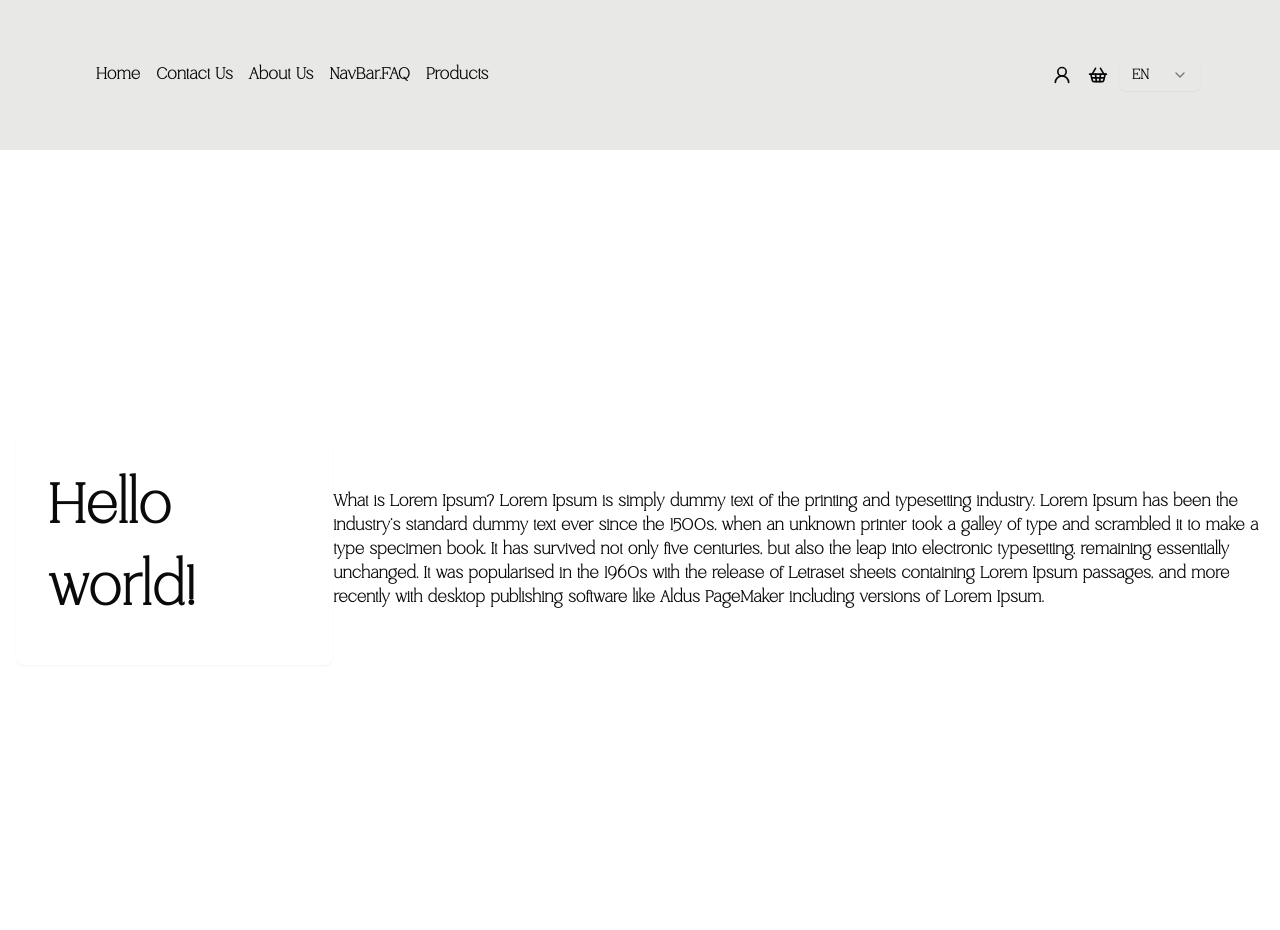
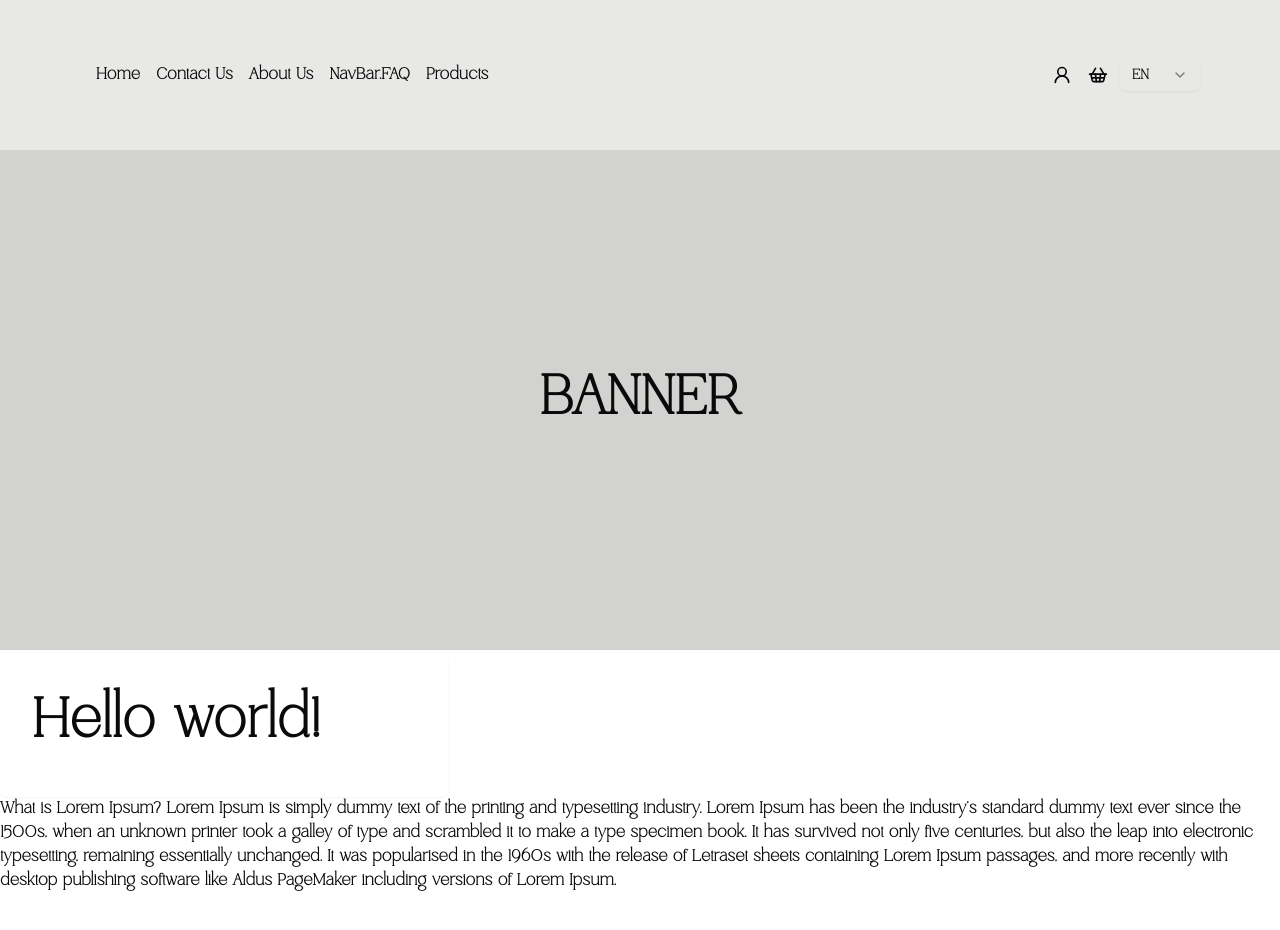
Before and after one commit to sorez94/developing-sos, a Next.js app: page /en in a window 1280 px wide. Shown: the top 930 px of the page. After the commit the page ends 893 px from the top, so only its background shows below. Built offline with nearby package versions, Linux system fonts and the light colour scheme.

Commit message:
add banner

```diff
--- a/app/[locale]/page.tsx
+++ b/app/[locale]/page.tsx
@@ -1,9 +1,11 @@
 import {getTranslations} from "next-intl/server";
+import Banner from "@/components/Banner";
 
 export default async function HomePage() {
     const t = await getTranslations("HomePage");
     return (
-        <div className='min-h-screen flex items-center justify-center p-4'>
+        <>
+            <Banner />
             <div className='w-full text-[55px] max-w-md bg-card p-8 rounded-lg shadow-sm'>
                 {t('title')}
             </div>
@@ -14,6 +16,6 @@ export default async function HomePage() {
                 into electronic typesetting, remaining essentially unchanged. It was popularised in the 1960s with the
                 release of Letraset sheets containing Lorem Ipsum passages, and more recently with desktop publishing
                 software like Aldus PageMaker including versions of Lorem Ipsum. </h1>
-        </div>
+        </>
     );
 }
--- /dev/null
+++ b/components/Banner.tsx
@@ -0,0 +1,11 @@
+import React from 'react';
+
+const Banner = () => {
+    return (
+        <div className=' flex items-center justify-center w-full h-[500px] bg-[rgb(210,210,208)]'>
+            <h1 className='text-[55px]'> BANNER </h1>
+        </div>
+    );
+};
+
+export default Banner;
```
